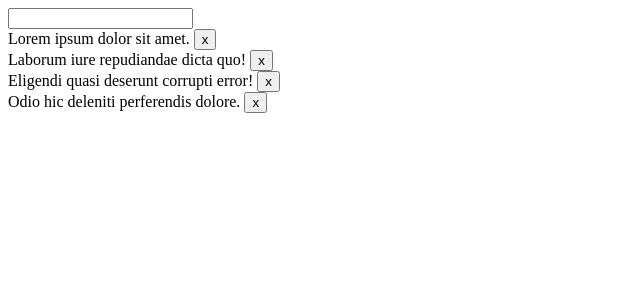
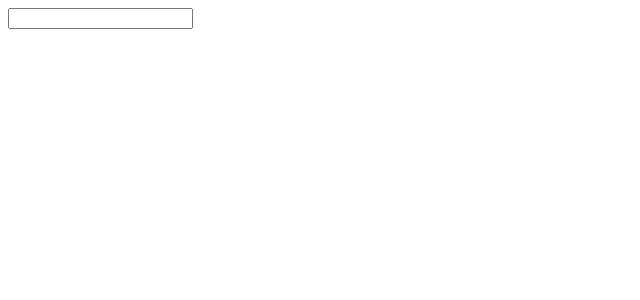
Before and after one commit to mypum/react-todo-list-app, a React (Create React App) app: page / in a window 1280 px wide. Shown: the top 300 px of the page, without its empty margins (0-640 px from the left). Built offline with nearby package versions, Linux system fonts and the light colour scheme.

Commit message:
Add remove by ID

```diff
--- a/package.json
+++ b/package.json
@@ -6,7 +6,8 @@
     "react": "^16.8.2",
     "react-dom": "^16.8.2",
     "react-scripts": "2.1.5",
-    "styled-components": "^4.1.3"
+    "styled-components": "^4.1.3",
+    "uniqid": "^5.0.3"
   },
   "scripts": {
     "start": "react-scripts start",
--- a/src/components/TodoItem.js
+++ b/src/components/TodoItem.js
@@ -3,17 +3,18 @@ import React, { useContext } from 'react'
 import { TodoStore } from '../features/Todo'
 
 export default function TodoItem(props) {
+  const { dispatch } = useContext(TodoStore)
   const { todo } = props
-  const { dispatch } = useContext(TodoStore)
+  const { id, content } = todo
 
   function handleTodoRemove(e) {
     e.preventDefault()
-    dispatch({ type: 'REMOVE_TODO', payload: todo })
+    dispatch({ type: 'REMOVE_TODO', payload: id })
   }
 
   return (
     <div>
-      {todo} <button onClick={handleTodoRemove}>x</button>
+      {content} <button onClick={handleTodoRemove}>x</button>
     </div>
   )
 }
--- a/src/components/TodoList.js
+++ b/src/components/TodoList.js
@@ -6,11 +6,10 @@ import TodoItem from './TodoItem'
 
 export default function TodoList(props) {
   const { state } = useContext(TodoStore)
-
   return (
     <div>
       {state.todos.map((todo, i) => (
-        <TodoItem key={i} todo={todo} />
+        <TodoItem key={todo.id} todo={todo} />
       ))}
     </div>
   )
--- a/src/features/Todo/context.js
+++ b/src/features/Todo/context.js
@@ -1,12 +1,7 @@
 import React from 'react'
 
 const TodoStore = React.createContext({
-  todos: [
-    'Lorem ipsum dolor sit amet.',
-    'Laborum iure repudiandae dicta quo!',
-    'Eligendi quasi deserunt corrupti error!',
-    'Odio hic deleniti perferendis dolore.',
-  ],
+  todos: [],
 })
 
 export default TodoStore
--- a/src/features/Todo/reducer.js
+++ b/src/features/Todo/reducer.js
@@ -1,9 +1,22 @@
+import uniqid from 'uniqid'
+
 export default function reducer(state, { type, payload }) {
   switch (type) {
     case 'ADD_TODO':
-      return { ...state, todos: [...state.todos, payload] }
+      return {
+        ...state,
+        todos: [
+          ...state.todos,
+          {
+            id: uniqid(),
+            content: payload,
+            status: 'uncomplete',
+          },
+        ],
+      }
+
     case 'REMOVE_TODO':
-      const todoFiltered = state.todos.filter(todo => todo !== payload)
+      const todoFiltered = state.todos.filter(({ id }) => id !== payload)
       return { ...state, todos: todoFiltered }
 
     default:
```
Also changed, not shown: 1 other file (tests, documents, lock files or other folders).
